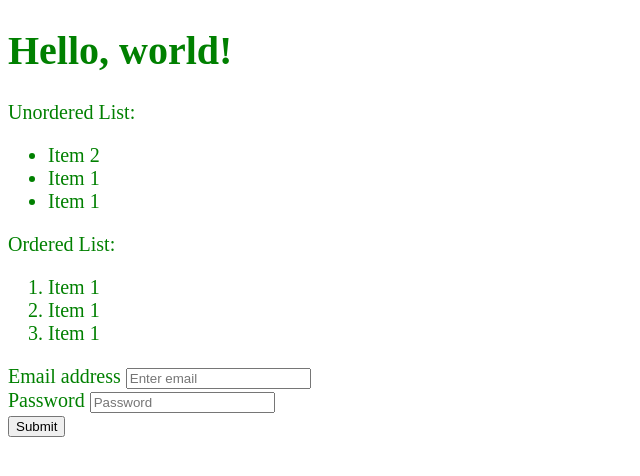
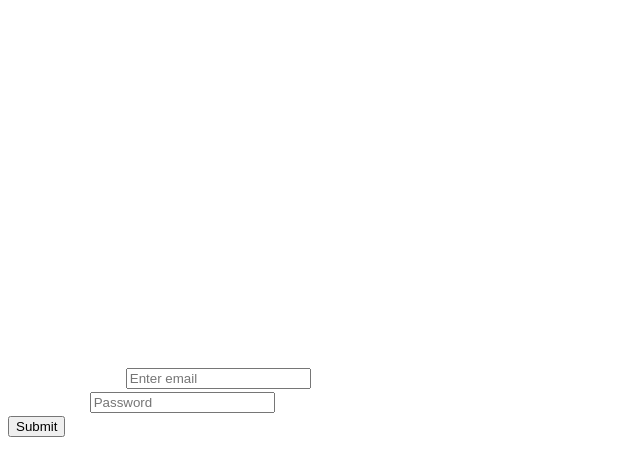
Before and after one commit to gautamsapre/Pre-Update_Project0, a plain HTML site: page index.html in a window 1280 px wide. Shown: the whole page, without its empty margins (0-640 px from the left). Drawn offline with Linux system fonts and the light colour scheme.

Commit message:
Added style sheet

```diff
--- /dev/null
+++ b/Style.css
@@ -0,0 +1,4 @@
+body {
+    font-size: 20px;
+    color: rgb(255, 255, 255);
+ }
--- a/index.html
+++ b/index.html
@@ -1,10 +1,5 @@
 <!DOCTYPE html>
-<style>
-body {
-   font-size: 20px;
-   color: green;
-}
-</style>
+<link rel="stylesheet" type="text/css" href="Style.css" media="screen" />
 <html>
     <head>
         <title>My Webpage</title>
```
